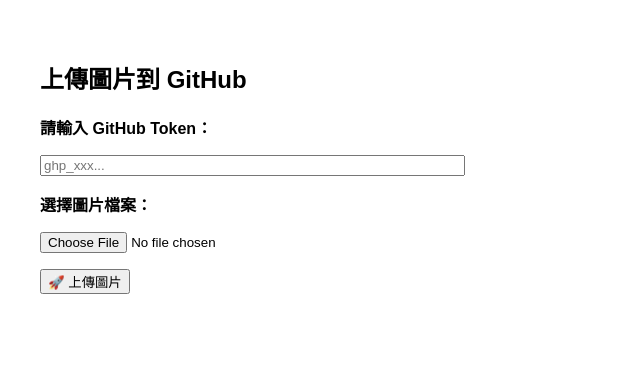
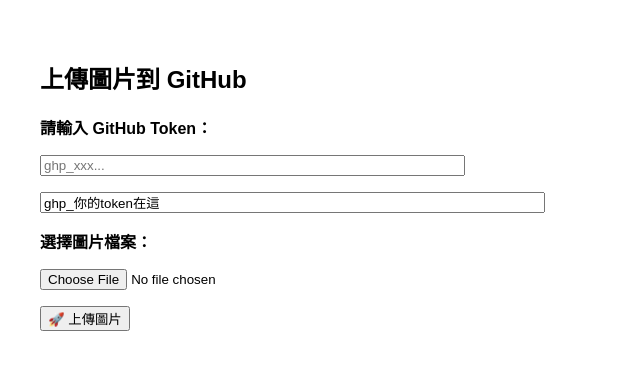
Before and after one commit to EdenHuang/Hikky_Image_Upload, a plain HTML site: page index.html in a window 1280 px wide. Shown: the whole page, without its empty margins (0-640 px from the left). Drawn offline with Linux system fonts and the light colour scheme.

Commit message:
Update index.html

```diff
--- a/index.html
+++ b/index.html
@@ -15,6 +15,7 @@
 
   <label for="tokenInput">請輸入 GitHub Token：</label>
   <input type="password" id="tokenInput" placeholder="ghp_xxx..." size="50">
+  <input type="text" id="tokenInput" placeholder="ghp_..." size="60" value="ghp_你的token在這">
 
   <label for="fileInput">選擇圖片檔案：</label>
   <input type="file" id="fileInput">
```
